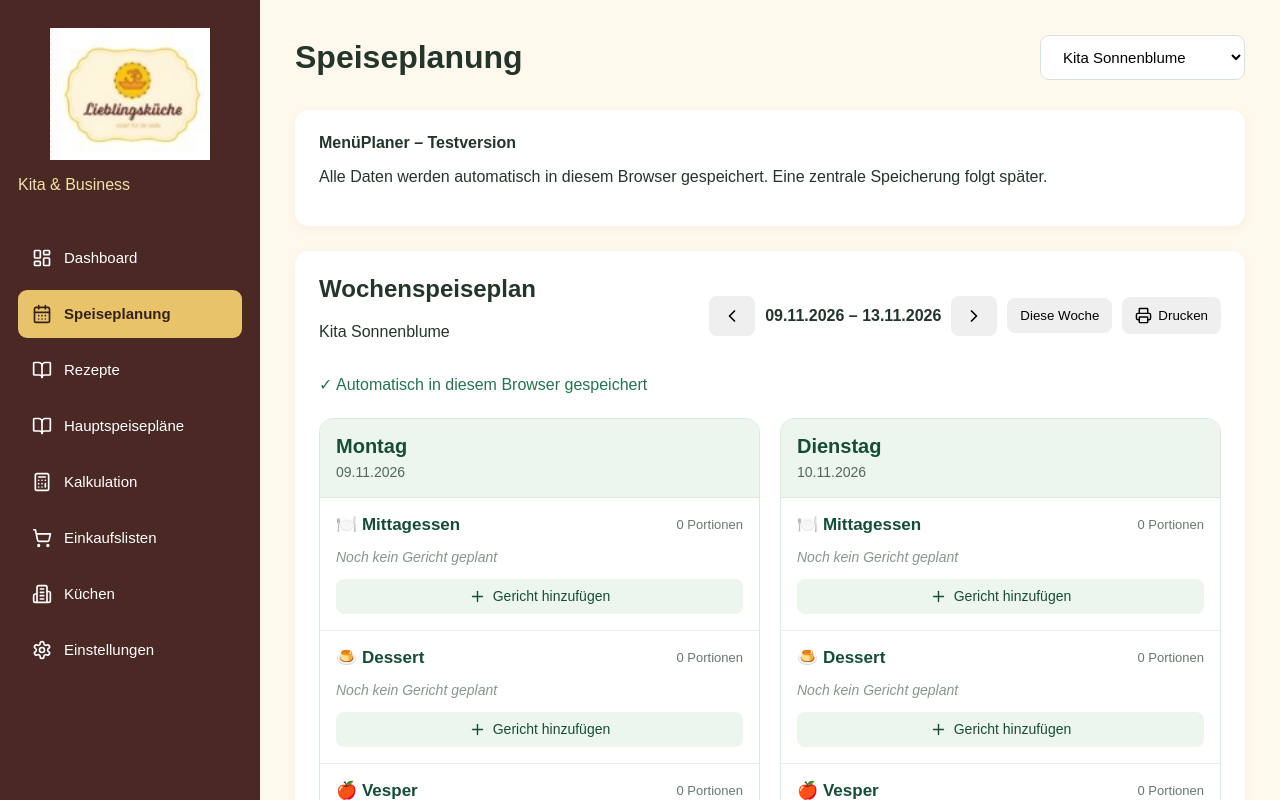
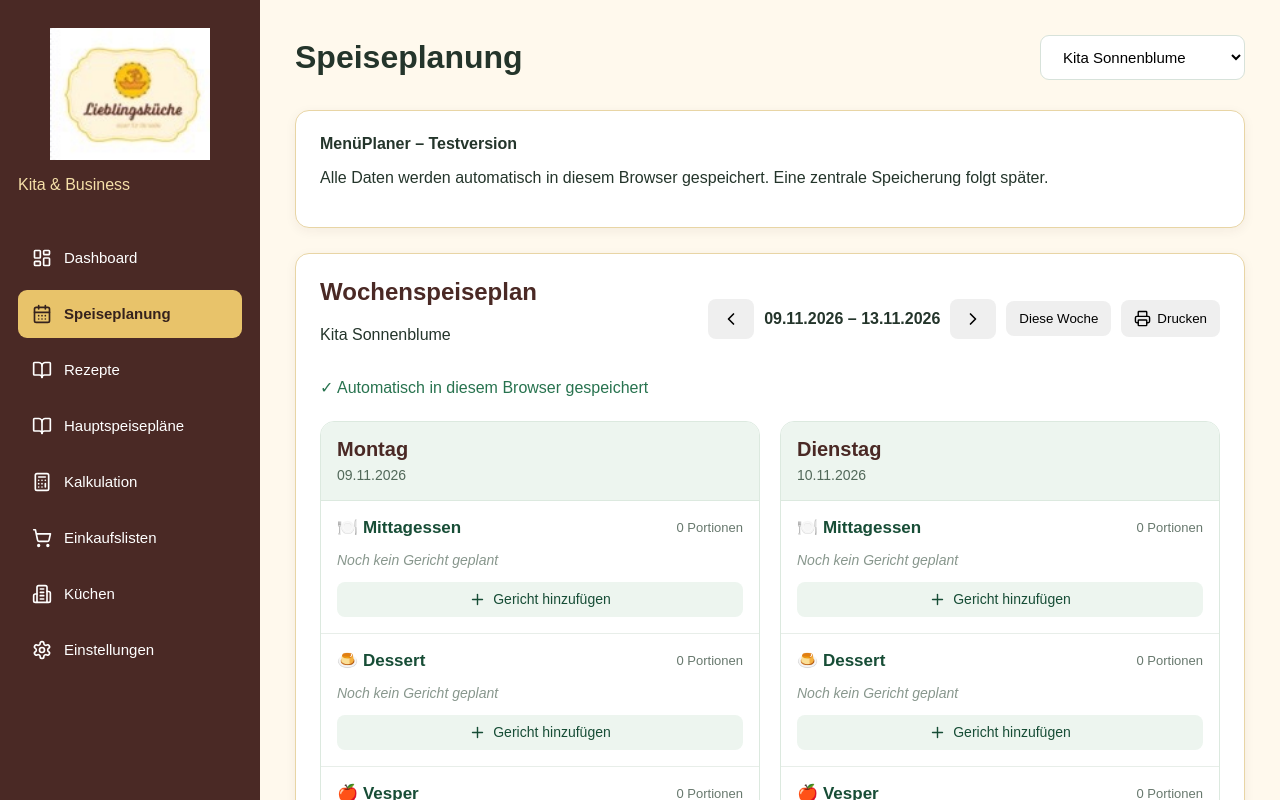
Before and after one commit to reitclub-lochau/Men-planer, a React (Vite) app: page / in a window 1280 px wide. Shown: the top 800 px of the page. Built offline with nearby package versions, Linux system fonts and the light colour scheme.

Commit message:
Update index.css

```diff
--- a/src/index.css
+++ b/src/index.css
@@ -722,3 +722,19 @@ tbody tr:hover {
     padding: 16px;
   }
 }
+/* Lieblingsküche – Speiseplankarten */
+
+.meal-plan,
+.card,
+.welcome {
+  background: #FFFFFF;
+  border: 1px solid #E8D5A5;
+  border-radius: 14px;
+  box-shadow: 0 3px 12px rgba(74, 41, 37, 0.06);
+}
+
+.meal-plan h2,
+.meal-plan h3,
+.card h3 {
+  color: #4A2925;
+}
```
